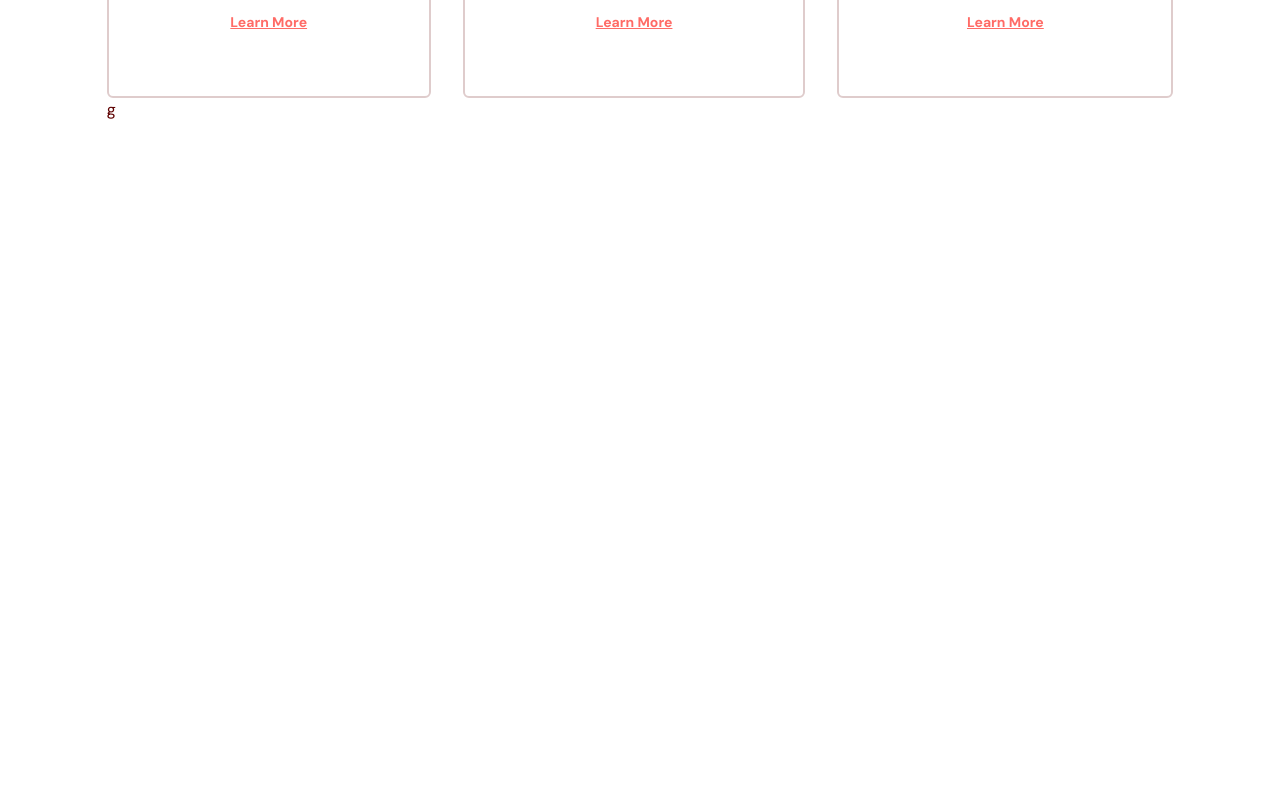
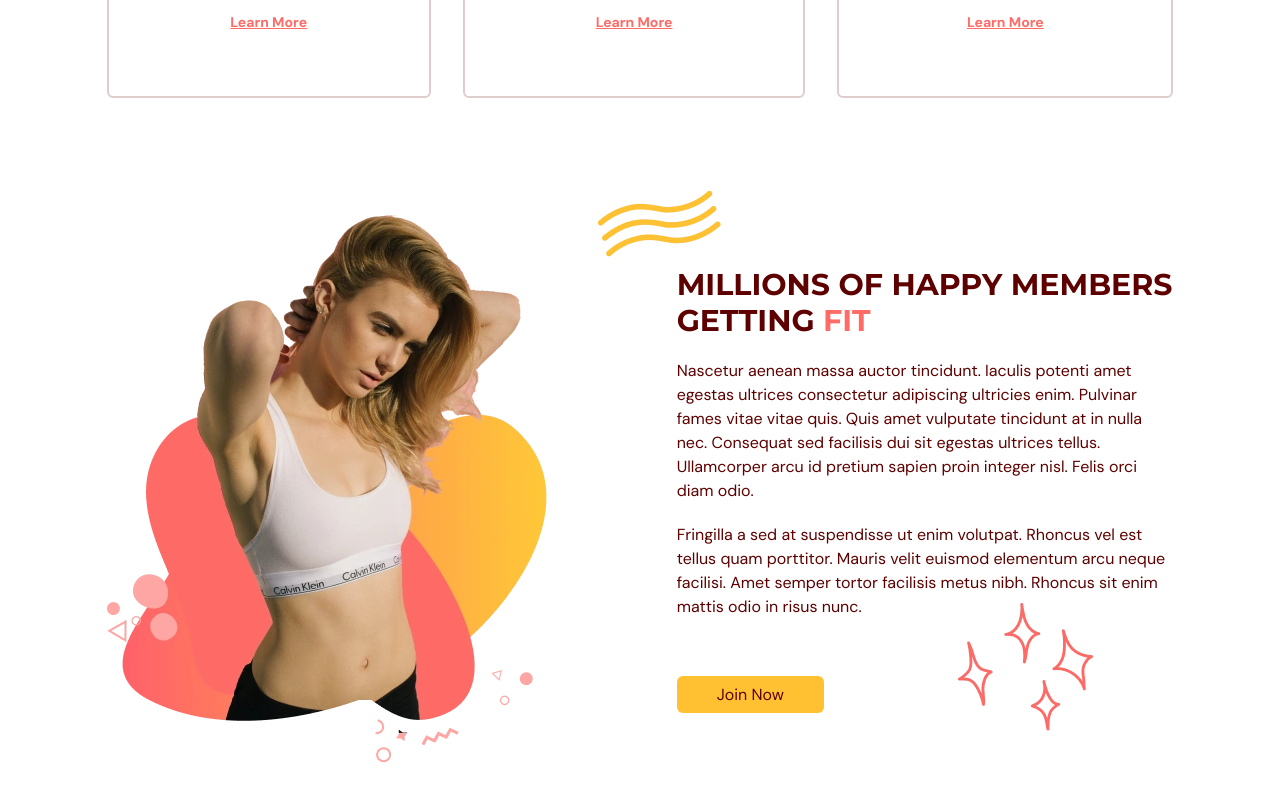
Before and after one commit to 2Revol2/Fitness, a React (Vite) app: page / in a window 1280 px wide. Shown: the part 1286-2086 px from the top of the page. Before the commit the page ends 1600 px from the top, so only its background shows below. Built offline with nearby package versions, Linux system fonts and the light colour scheme.

Commit message:
feat: finish benefits page and add animation for it

```diff
--- a/src/components/Benefits/BenefitItem.tsx
+++ b/src/components/Benefits/BenefitItem.tsx
@@ -1,6 +1,12 @@
 import { ReactNode } from "react";
 import { SelectedPage } from "../../shared/types";
 import { LearnMore } from "../../shared/LearnMore";
+import { motion } from "framer-motion";
+
+const childVariant = {
+    hidden: {opacity: 0, scale: 0.9},
+    visible: {opacity: 1, scale: 1}
+}
 type Props = {
   icon: ReactNode;
   title: string;
@@ -15,7 +21,9 @@
   setSelectedPage,
 }: Props) => {
   return (
-    <div className="mt-5 rounded-md border-2 border-gray-100 px-5 py-16 text-center">
+    <motion.div
+    variants={childVariant}
+    className="mt-5 rounded-md border-2 border-gray-100 px-5 py-16 text-center">
       <div className="mb-4 flex justify-center">
         <div className="rounded-full border-2 border-gray-100 bg-primary-100 p-4">
           {icon}
@@ -24,6 +32,6 @@
       <h4 className="font-bold">{title}</h4>
       <p className="my-3">{description}</p>
       <LearnMore setSelectedPage={setSelectedPage} />
-    </div>
+    </motion.div>
   );
 };
--- a/src/components/Benefits/Benefits.tsx
+++ b/src/components/Benefits/Benefits.tsx
@@ -7,7 +7,8 @@
 } from "@heroicons/react/24/solid";
 import { HText } from "../../shared/HText";
 import { BenefitItem } from "./BenefitItem";
-
+import { ActionButton } from "../../shared/ActionButton";
+import BenefitsPageGraphic from "../../assets/BenefitsPageGraphic.webp"
 const benefitsItem: Array<BenefitType> = [
   {
     icon: <HomeModernIcon className="h-6 w-6" />,
@@ -28,6 +29,13 @@
       "Fusce vestibulum aliquam ut cras. Nisl lectus egestas sapien nisl. Lacus at mi sit pellentesque. Congue parturient.",
   },
 ];
+const conarainer = {
+  hidden: {},
+  visible: {
+    transition: { staggerChildren: 0.2 },
+  },
+};
+
 type Props = {
   setSelectedPage: (value: SelectedPage) => void;
 };
@@ -39,27 +47,105 @@
         onViewportEnter={() => setSelectedPage(SelectedPage.Benefits)}
       >
         {/* Header */}
-        <div className="md:my-5 md:w-3/5">
+        <motion.div
+          className="md:my-5 md:w-3/5"
+          initial="hidden"
+          whileInView="visible"
+          viewport={{ once: true, amount: 0.5 }}
+          transition={{ duration: 0.5 }}
+          variants={{
+            hidden: { opacity: 0, x: -50 },
+            visible: { opacity: 1, x: 0 },
+          }}
+        >
           <HText>More than just a gym.</HText>
           <p className="my-5 text-sm">
             We provide world class fitness equipment, trainers and classes to
             get you to your ultimate fitness goals with ease. We provide true
             care into each and every member.
           </p>
-        </div>
+        </motion.div>
         {/* Benefits */}
-        <div className="md:flex items-center justify-between gap-8 mt-5">
+        <motion.div
+          className="md:flex items-center justify-between gap-8 mt-5"
+          initial="hidden"
+          whileInView="visible"
+          viewport={{ once: true, amount: 0.5 }}
+          variants={conarainer}
+        >
           {benefitsItem.map((benefit: BenefitType) => {
-            return <BenefitItem
+            return (
+              <BenefitItem
                 key={benefit.title}
                 icon={benefit.icon}
                 title={benefit.title}
                 description={benefit.description}
                 setSelectedPage={setSelectedPage}
-            />;
+              />
+            );
           })}
+        </motion.div>
+        {/* graphics and description */}
+        <div className="mt-16 items-center justify-between gap-20 md:mt-28 md:flex">
+          {/* graphic */}
+          <img className="mx-auto" src={BenefitsPageGraphic} alt="benefits-page-graphic" />
+          {/* description */}
+          <div>
+            {/* Title */}
+            <div className="relative">
+              <div className="before:absolute before:-top-20 before:-left-20 z-[-1] before:content-abstractwaves">
+                <motion.div
+                 initial="hidden"
+                 whileInView="visible"
+                 viewport={{ once: true, amount: 0.5 }}
+                 transition={{ duration: 0.5 }}
+                 variants={{
+                   hidden: { opacity: 0, x: 50 },
+                   visible: { opacity: 1, x: 0 },
+                 }}
+                >
+                  <HText>
+                    Millions of happy members getting{" "}
+                    <span className=" text-primary-500">fit</span>
+                  </HText>
+                </motion.div>
               </div>
-      </motion.div>g
+            </div>
+            {/* descript */}
+            <motion.div
+             initial="hidden"
+             whileInView="visible"
+             viewport={{ once: true, amount: 0.5 }}
+             transition={{delay: 0.2, duration: 0.5 }}
+             variants={{
+               hidden: { opacity: 0, x: 50 },
+               visible: { opacity: 1, x: 0 },
+             }}
+            >
+              <p className="my-5">
+                Nascetur aenean massa auctor tincidunt. Iaculis potenti amet
+                egestas ultrices consectetur adipiscing ultricies enim. Pulvinar
+                fames vitae vitae quis. Quis amet vulputate tincidunt at in
+                nulla nec. Consequat sed facilisis dui sit egestas ultrices
+                tellus. Ullamcorper arcu id pretium sapien proin integer nisl.
+                Felis orci diam odio.
+              </p>
+              <p className="mb-5">
+                Fringilla a sed at suspendisse ut enim volutpat. Rhoncus vel est
+                tellus quam porttitor. Mauris velit euismod elementum arcu neque
+                facilisi. Amet semper tortor facilisis metus nibh. Rhoncus sit
+                enim mattis odio in risus nunc.
+              </p>
+            </motion.div>
+            {/* button */}
+            <div className="relative mt-16">
+              <div className="before:absolute before:-top-20 before:right-20 before:z-[-1] before:content-sparkles">
+                <ActionButton  setSelectedPage={setSelectedPage}>Join Now</ActionButton>
+              </div>
+            </div>
+          </div>
+        </div>
+      </motion.div>
     </section>
   );
 };
```
Lines whose indentation alone changed are shown as unchanged.
